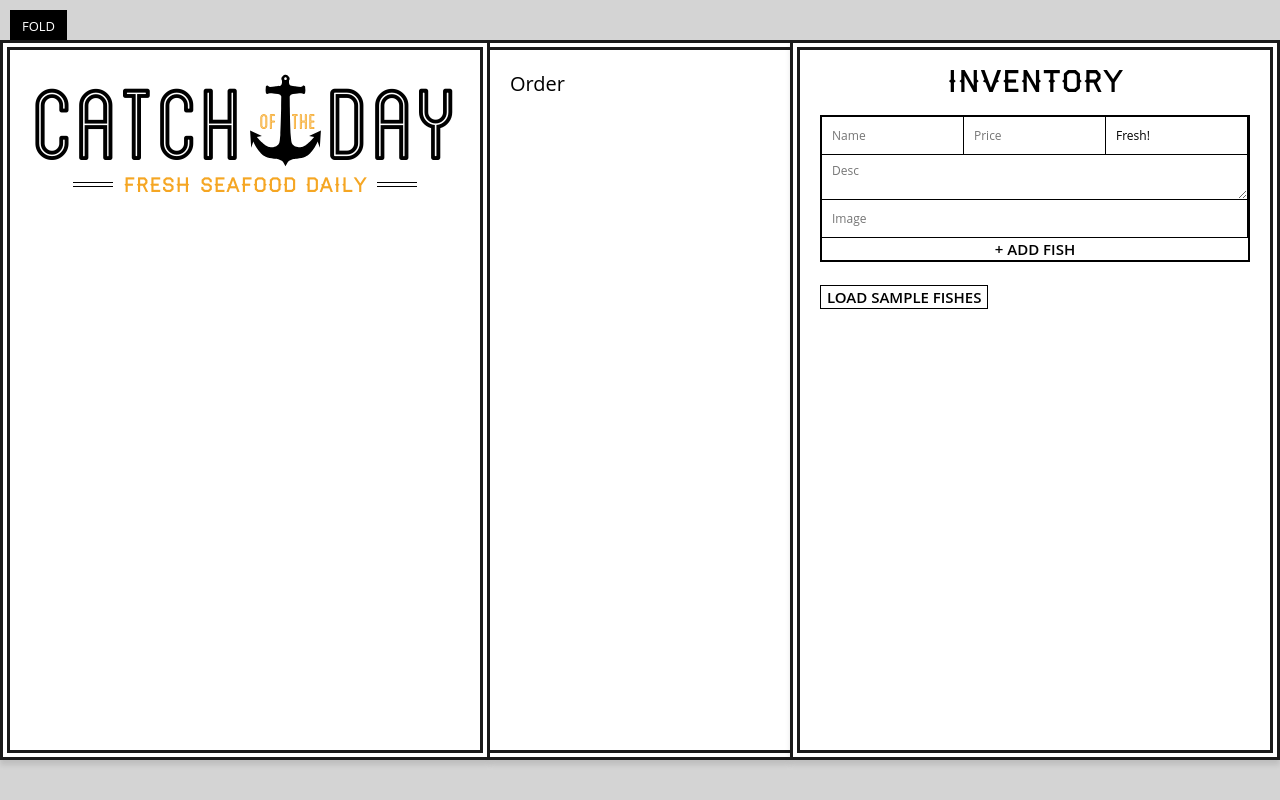
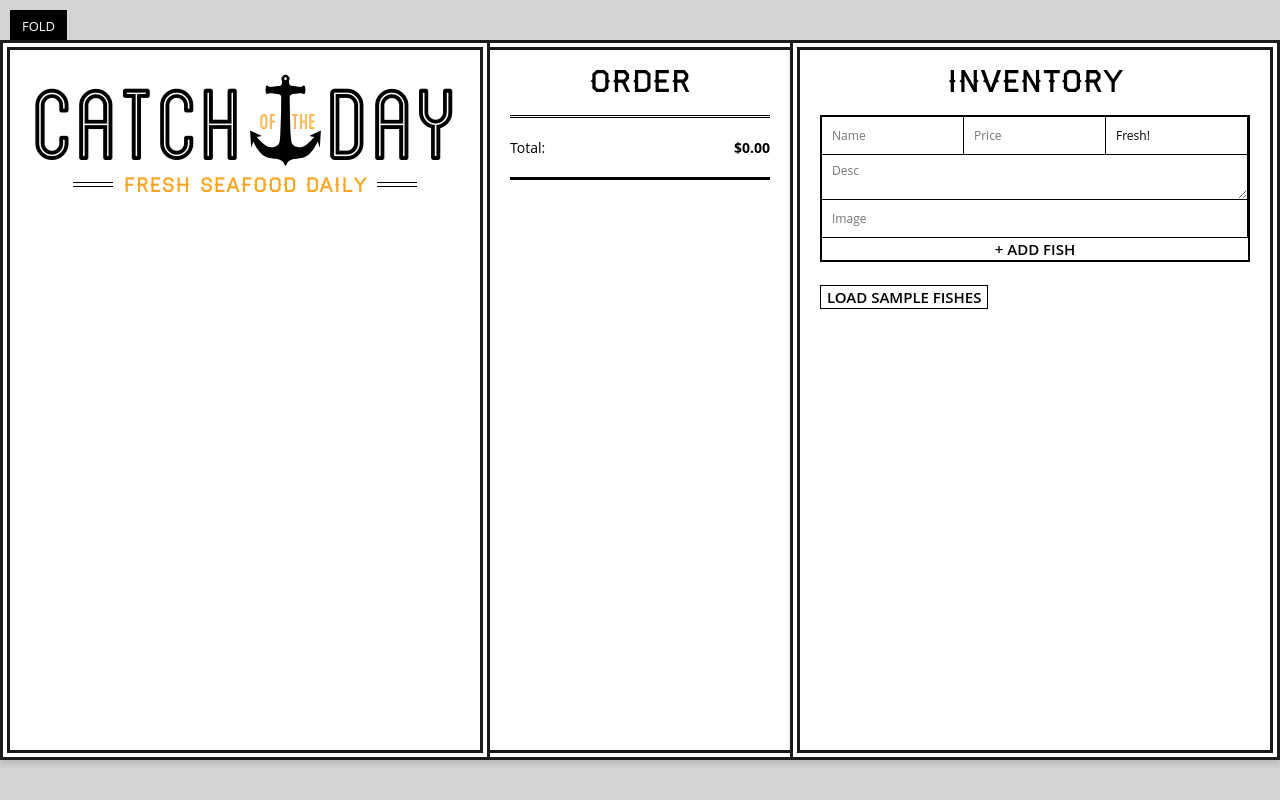
Before and after one commit to ibzaa1/learning-react-2, a React (Create React App) app in the folder catch-of-the-day/: page / in a window 1280 px wide. Both pictures are taken after a click on the button "VISIT STORE". Built offline with nearby package versions, Linux system fonts and the light colour scheme.

Commit message:
displaying order with JSX

```diff
--- a/catch-of-the-day/src/components/AddFishForm.js
+++ b/catch-of-the-day/src/components/AddFishForm.js
@@ -17,7 +17,6 @@ class AddFishForm extends React.Component {
       desc: this.descRef.current.value,
       image: this.imageRef.current.value,
     };
-    // console.log(fish);
     this.props.addFish(fish);
     // refresh the form
     event.currentTarget.reset();
--- a/catch-of-the-day/src/components/App.js
+++ b/catch-of-the-day/src/components/App.js
@@ -2,7 +2,7 @@ import React from "react";
 import Header from "./Header";
 import Order from "./Order";
 import Inventory from "./Inventory";
-import SampleFishes from "../sample-fishes";
+import sampleFishes from "../sample-fishes";
 import Fish from "./Fish";
 
 class App extends React.Component {
@@ -11,32 +11,48 @@ class App extends React.Component {
     order: {},
   };
   addFish = (fish) => {
-    // console.log("adding");
+    // 1. Take a copy of the existing state
     const fishes = { ...this.state.fishes };
+    // 2. Add our new fish to that fishes variable
     fishes[`fish${Date.now()}`] = fish;
-    this.setState({
-      fishes,
-    });
+    // 3. Set the new fishes object to state
+    this.setState({ fishes });
   };
+
   loadSampleFishes = () => {
-    this.setState({ fishes: SampleFishes });
+    this.setState({ fishes: sampleFishes });
   };
+
+  addToOrder = (key) => {
+    // 1. take a copy of state
+    const order = { ...this.state.order };
+    // 2. Either add to the order, or update the number in our order
+    order[key] = order[key] + 1 || 1;
+    // 3. Call setState to update our state object
+    this.setState({ order });
+  };
+
   render() {
     return (
       <div className='catch-of-the-day'>
         <div className='menu'>
-          <Header></Header>
+          <Header tagline='Fresh Seafood Market' />
           <ul className='fishes'>
             {Object.keys(this.state.fishes).map((key) => (
-              <Fish key={key} details={this.state.fishes[key]}></Fish>
+              <Fish
+                key={key}
+                index={key}
+                details={this.state.fishes[key]}
+                addToOrder={this.addToOrder}
+              />
             ))}
           </ul>
         </div>
-        <Order></Order>
+        <Order fishes={this.state.fishes} order={this.state.order} />
         <Inventory
           addFish={this.addFish}
           loadSampleFishes={this.loadSampleFishes}
-        ></Inventory>
+        />
       </div>
     );
   }
--- a/catch-of-the-day/src/components/Fish.js
+++ b/catch-of-the-day/src/components/Fish.js
@@ -4,6 +4,7 @@ import { formatPrice } from "../helpers";
 class Fish extends React.Component {
   render() {
     const { image, name, price, desc, status } = this.props.details;
+    const isAvailable = status === "available";
     return (
       <li className='menu-fish'>
         <img src={image} alt={name} />
@@ -12,7 +13,12 @@ class Fish extends React.Component {
           <span className='price'>{formatPrice(price)}</span>
         </h3>
         <p>{desc}</p>
-        <button>Add to Cart</button>
+        <button
+          disabled={!isAvailable}
+          onClick={() => this.props.addToOrder(this.props.index)}
+        >
+          {isAvailable ? "Add To Order" : "Sold Out!"}
+        </button>
       </li>
     );
   }
--- a/catch-of-the-day/src/components/Inventory.js
+++ b/catch-of-the-day/src/components/Inventory.js
@@ -6,7 +6,7 @@ class Inventory extends React.Component {
     return (
       <div className='inventory'>
         <h2>Inventory</h2>
-        <AddFishForm addFish={this.props.addFish}></AddFishForm>
+        <AddFishForm addFish={this.props.addFish} />
         <button onClick={this.props.loadSampleFishes}>
           Load Sample Fishes
         </button>
--- a/catch-of-the-day/src/components/Order.js
+++ b/catch-of-the-day/src/components/Order.js
@@ -1,8 +1,46 @@
 import React from "react";
+import { formatPrice } from "../helpers";
 
 class Order extends React.Component {
+  renderOrder = (key) => {
+    const fish = this.props.fishes[key];
+    const count = this.props.order[key];
+    const isAvailable = fish.status === "available";
+    if (!isAvailable) {
+      return (
+        <li key={key}>
+          Sorry {fish ? fish.name : "fish"} is no longer available
+        </li>
+      );
+    }
+    return (
+      <li key={key}>
+        {count} lbs {fish.name}
+        {formatPrice(count * fish.price)}
+      </li>
+    );
+  };
   render() {
-    return <div className='order'>Order</div>;
+    const orderIds = Object.keys(this.props.order);
+    const total = orderIds.reduce((prevTotal, key) => {
+      const fish = this.props.fishes[key];
+      const count = this.props.order[key];
+      const isAvailable = fish && fish.status === "available";
+      if (isAvailable) {
+        return prevTotal + count * fish.price;
+      }
+      return prevTotal;
+    }, 0);
+    return (
+      <div className='order-wrap'>
+        <h2>Order</h2>
+        <ul className='order'>{orderIds.map(this.renderOrder)}</ul>
+        <div className='total'>
+          Total:
+          <strong>{formatPrice(total)}</strong>
+        </div>
+      </div>
+    );
   }
 }
 
```
